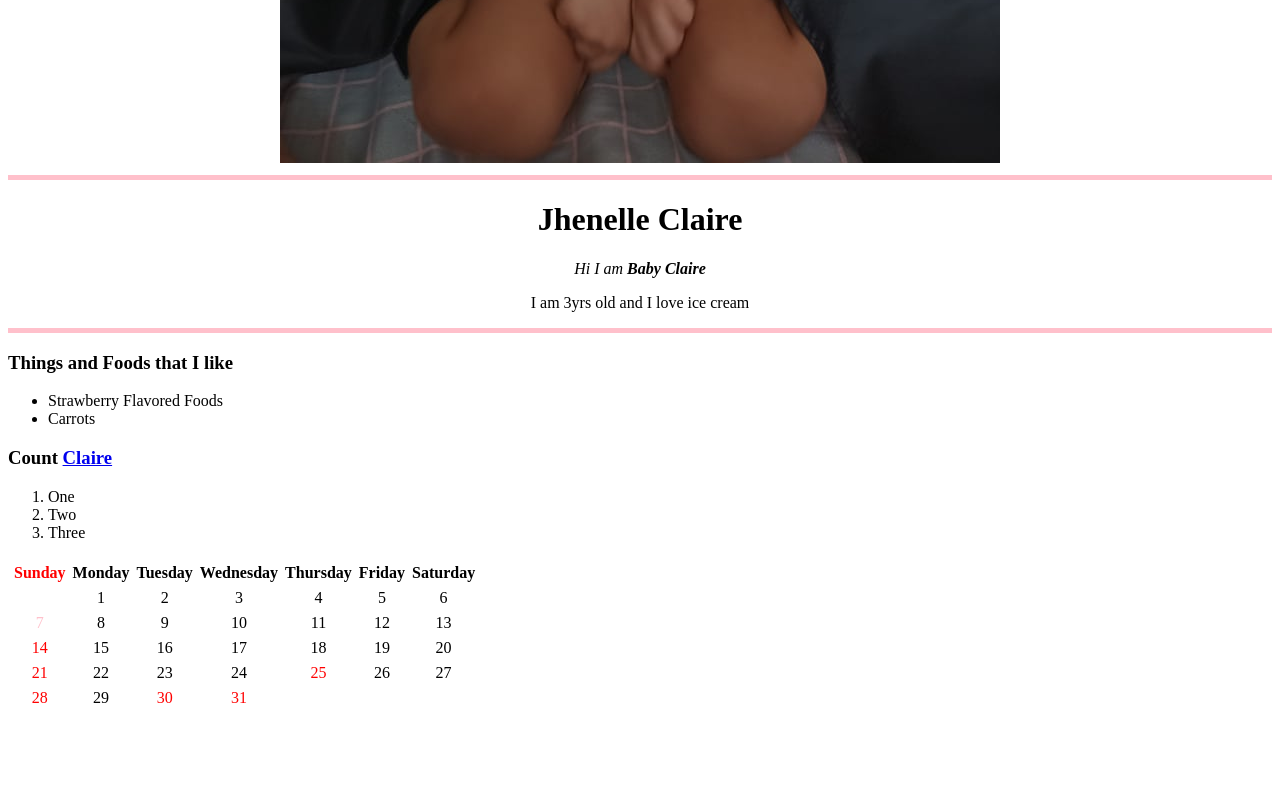
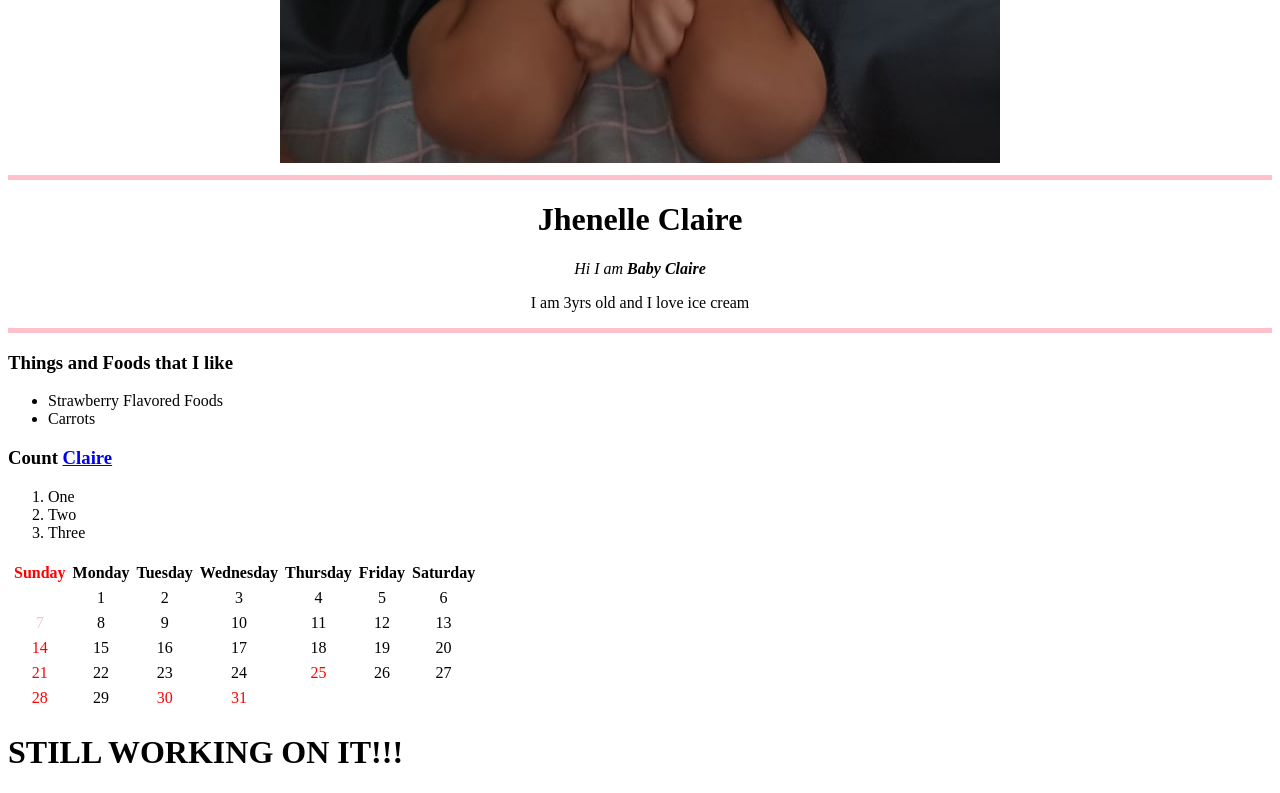
Before and after one commit to mimayxxi/claire.github.io, a plain HTML site: page index.html in a window 1280 px wide. Shown: the part 1211-2004 px from the top of the page. Before the commit the page ends 1932 px from the top, so only its background shows below. Drawn offline with Linux system fonts and the light colour scheme.

Commit message:
Update index.html

```diff
--- a/index.html
+++ b/index.html
@@ -182,6 +182,7 @@
       <td> </td>
     </tr>
   </table>
+        <h1>STILL WORKING ON IT!!!</h1>
 </body>
 
 </html>
```
